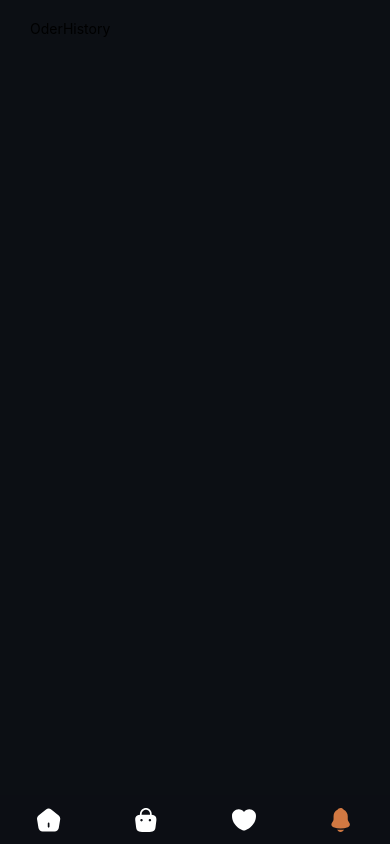
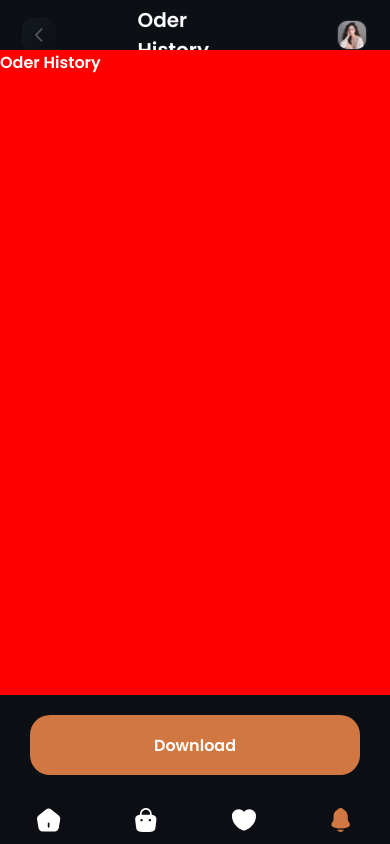
Before and after one commit to DevitoDbug/coffeeHouse, a React Native app: screen /NotificationScreen in a window 390 px wide. Built offline with nearby package versions, Linux system fonts and the light colour scheme.

Commit message:
feat: Create initial UI for OrderHistory component

```diff
--- a/assets/icons/svgIcons.tsx
+++ b/assets/icons/svgIcons.tsx
@@ -1,4 +1,5 @@
-import { Mask, Path, Svg } from "react-native-svg";
+import { StyleProp, StyleSheet } from "react-native";
+import { Path, Svg } from "react-native-svg";
 
 export interface IconProps {
   color?: string;
@@ -125,6 +126,7 @@ export const HeartIcon = ({ color, iconWidth, iconHeight }: IconProps) => {
       height={iconHeight ?? 18}
       viewBox="0 0 20 18"
       fill="none"
+      style={style.icon}
     >
       <Path
         d="M14.44 0C12.63 0 11.01 0.88 10 2.23C9.48413 1.53881 8.81426 0.977391 8.04353 0.590295C7.27281 0.203198 6.42247 0.00108555 5.56 0C2.49 0 0 2.5 0 5.59C0 6.78 0.19 7.88 0.52 8.9C2.1 13.9 6.97 16.89 9.38 17.71C9.72 17.83 10.28 17.83 10.62 17.71C13.03 16.89 17.9 13.9 19.48 8.9C19.81 7.88 20 6.78 20 5.59C20 2.5 17.51 0 14.44 0Z"
@@ -313,3 +315,12 @@ export const AppleIcon = ({ color, iconWidth, iconHeight }: IconProps) => {
 export const GooglePayIcon = ({ color, iconWidth, iconHeight }: IconProps) => {
   return <></>;
 };
+
+const style = StyleSheet.create({
+  icon: {
+    display: "flex",
+    justifyContent: "center",
+    alignItems: "center",
+    alignSelf: "center",
+  },
+});
--- a/components/favourite/Item.tsx
+++ b/components/favourite/Item.tsx
@@ -82,6 +82,7 @@ const styles = StyleSheet.create({
     overflow: "hidden",
   },
   loveIcon: {
+    paddingTop: 1, //to center the heart icon vertically
     display: "flex",
     justifyContent: "center",
     alignItems: "center",
--- a/screens/FavouriteScreen.tsx
+++ b/screens/FavouriteScreen.tsx
@@ -1,5 +1,5 @@
 import React from "react";
-import { FlatList, ScrollView, StyleSheet, View } from "react-native";
+import { FlatList, StyleSheet, View } from "react-native";
 import { SafeAreaView } from "react-native-safe-area-context";
 import { BackNavBarWithProfile } from "../components/global/BackNavBarWithProfile";
 import { FavouriteItem, Item } from "../components/favourite/Item";
--- a/screens/OderHistory.tsx
+++ b/screens/OderHistory.tsx
@@ -1,12 +1,29 @@
 import React from "react";
-import { StyleSheet, Text, View } from "react-native";
+import { StyleSheet, Text, TouchableOpacity, View } from "react-native";
 import { SafeAreaView } from "react-native-safe-area-context";
-import { screenContainer } from "../assets/constants";
+import {
+  BORDERRADIUS,
+  COLORS,
+  SCREENWIDTH,
+  screenContainer,
+  textlight_semibold,
+} from "../assets/constants";
+import { BackNavBarWithProfile } from "../components/global/BackNavBarWithProfile";
 
 export const OderHistory = (): JSX.Element => {
   return (
     <SafeAreaView style={styles.screenContainer}>
-      <Text>OderHistory</Text>
+      <View style={styles.navBar}>
+        <BackNavBarWithProfile title="Oder History" />
+      </View>
+      <View style={styles.flatListArea}>
+        <Text style={{ ...textlight_semibold, fontSize: 16 }}>
+          Oder History
+        </Text>
+      </View>
+      <TouchableOpacity style={styles.downloadButton}>
+        <Text style={{ ...textlight_semibold, fontSize: 16 }}>Download</Text>
+      </TouchableOpacity>
     </SafeAreaView>
   );
 };
@@ -14,5 +31,26 @@ export const OderHistory = (): JSX.Element => {
 const styles = StyleSheet.create({
   screenContainer: {
     ...screenContainer,
+    paddingHorizontal: 0,
+  },
+  navBar: {
+    width: "100%",
+    height: 30,
+  },
+  flatListArea: {
+    flex: 1,
+    backgroundColor: "red",
+  },
+  downloadButton: {
+    width: SCREENWIDTH - 60,
+    height: 60,
+    marginHorizontal: 50,
+    marginBottom: 60,
+    marginVertical: 20,
+    borderRadius: BORDERRADIUS.radius_20,
+    backgroundColor: COLORS.primaryOrangeHex,
+    justifyContent: "center",
+    alignItems: "center",
+    alignSelf: "center",
   },
 });
```
Also changed, not shown: components/orderHistory/OrderFlatList.tsx (added, +12 -0 lines), components/orderHistory/OrderItem.tsx (added, +12 -0 lines).
